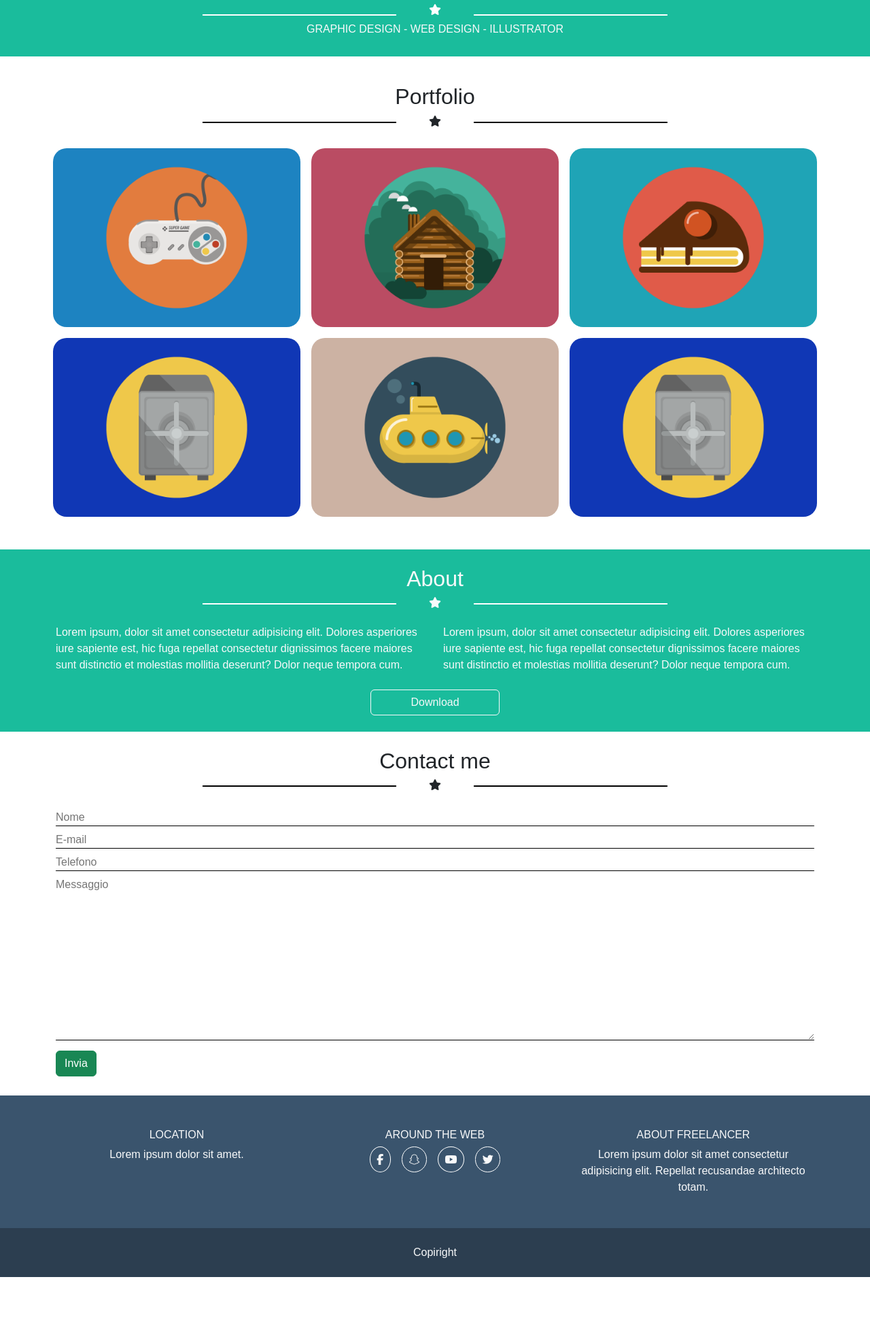
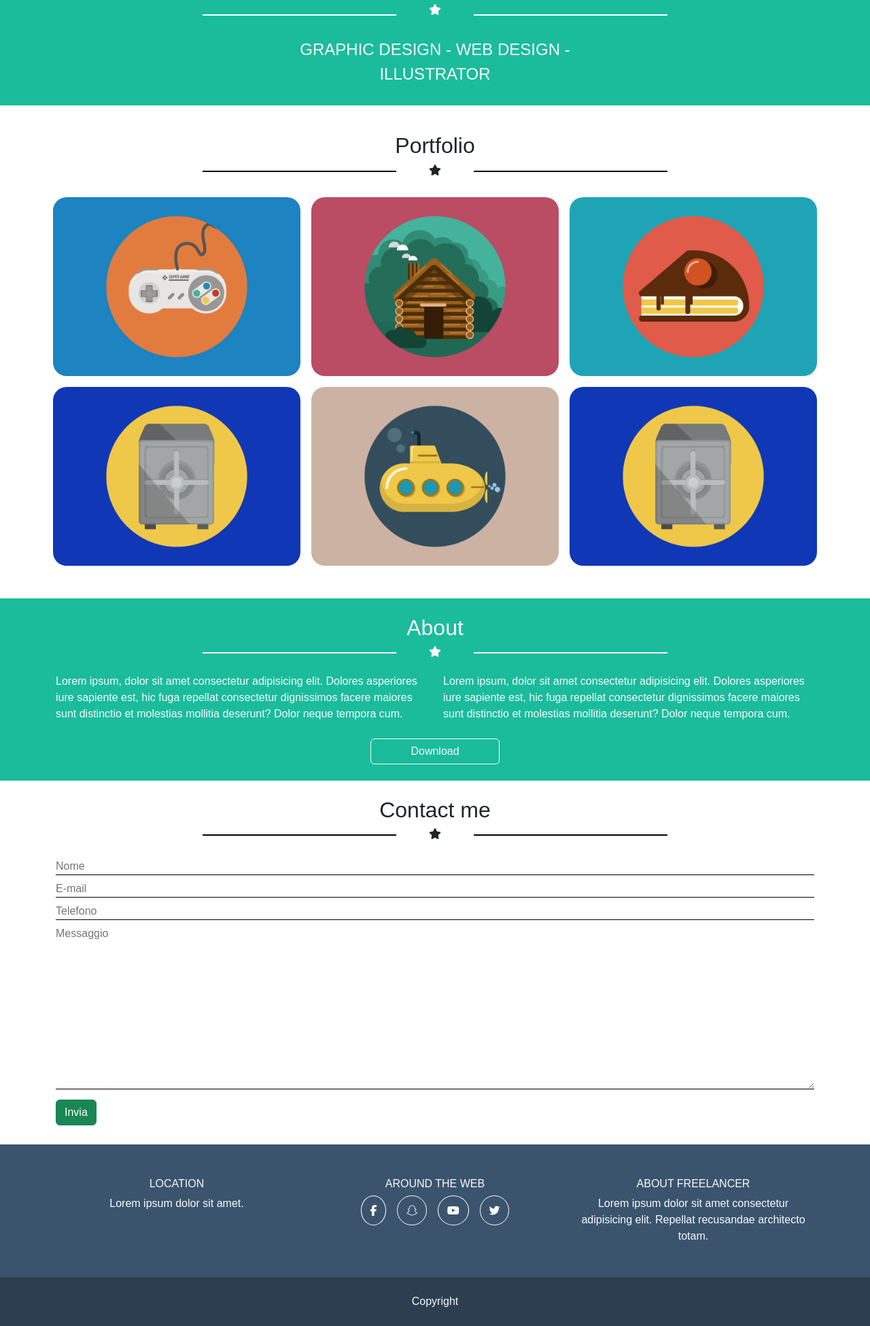
Before and after one commit to EdoardoMenicucci/html-css-bootstrap-freelancer, a plain HTML site: page index.html in a window 1280 px wide. Shown: the part 531-2481 px from the top of the page at 68% size. Before the commit the page ends 2409 px from the top, so only its background shows below. Drawn offline with nearby package versions, Linux system fonts and the light colour scheme.

Commit message:
fix margini

```diff
--- a/css/style.css
+++ b/css/style.css
@@ -155,7 +155,7 @@ img {
 footer i {
     border: 1px solid rgb(255, 255, 255);
     border-radius: 50%;
-    padding: 0.6rem;
+    padding: 0.8rem;
     margin: 0 0.5rem;
 }
 
--- a/index.html
+++ b/index.html
@@ -44,14 +44,14 @@
                         <h3>START BOOTSTRAP</h3>
                     </div>
                 </div>
-                <div class="row text-center justify-content-center align-items-center ">
+                <div class="row text-center justify-content-center align-items-center mb-4">
                     <div class="col-6 relative">
                         <div class="riga bg-white"></div>
                         <i class="fa-solid fa-star white"></i>
                     </div>
                 </div>
                 <div class="row text-center justify-content-center align-items-center ">
-                    <div class="col-6 text-center py-1">
+                    <div class="col-6 text-center py-1 fs-4">
                         GRAPHIC DESIGN - WEB DESIGN - ILLUSTRATOR
                     </div>
                 </div>
@@ -128,7 +128,7 @@
                 </div>
             </div>
             <!-- QUI ANDRANNO GLI INPUT -->
-            <form action="Contact">
+            <form action="#">
                 <div class="row py-1">
                     <div class="col-12"><input type="name" placeholder="Nome"></div>
                 </div>
@@ -174,7 +174,7 @@
             </div>
         </div>
         <div class="bg-darkgrey py-4 text-light text-center">
-            Copiright
+            Copyright
         </div>
     </footer>
 
```
